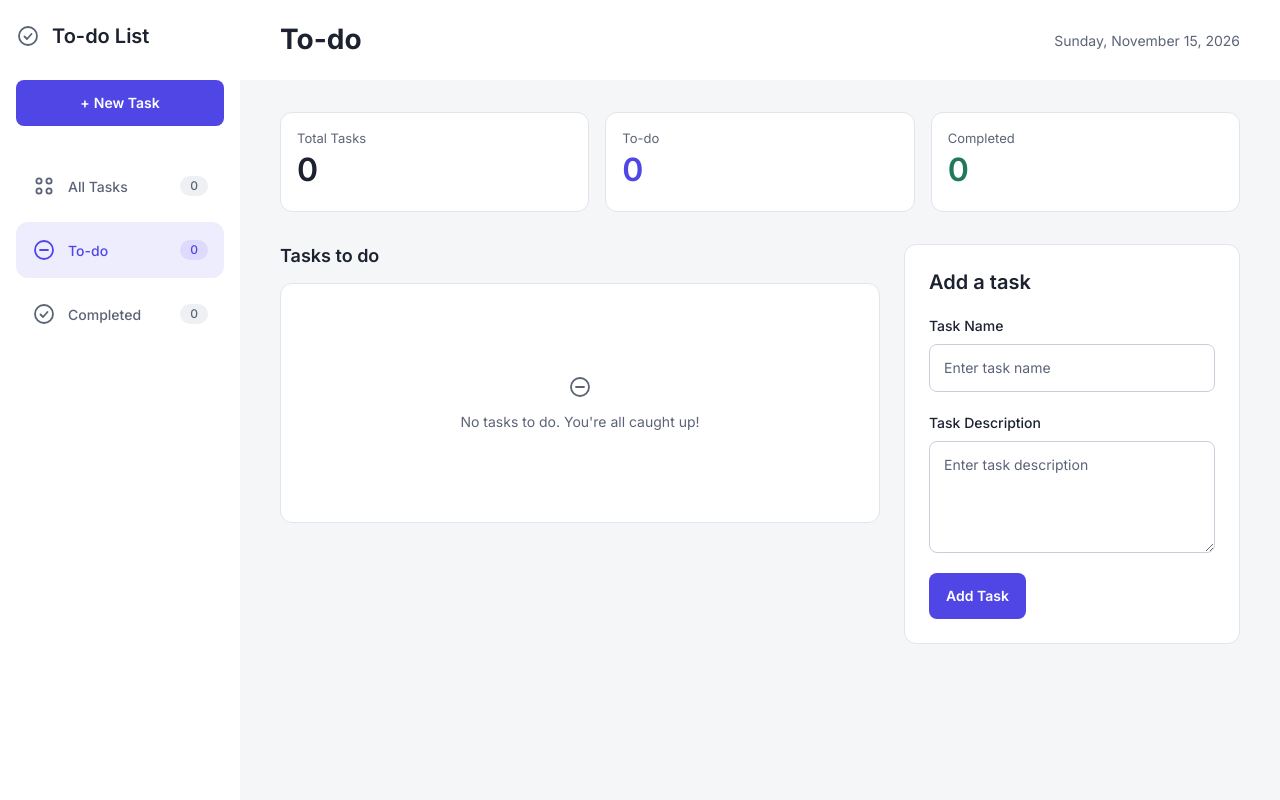
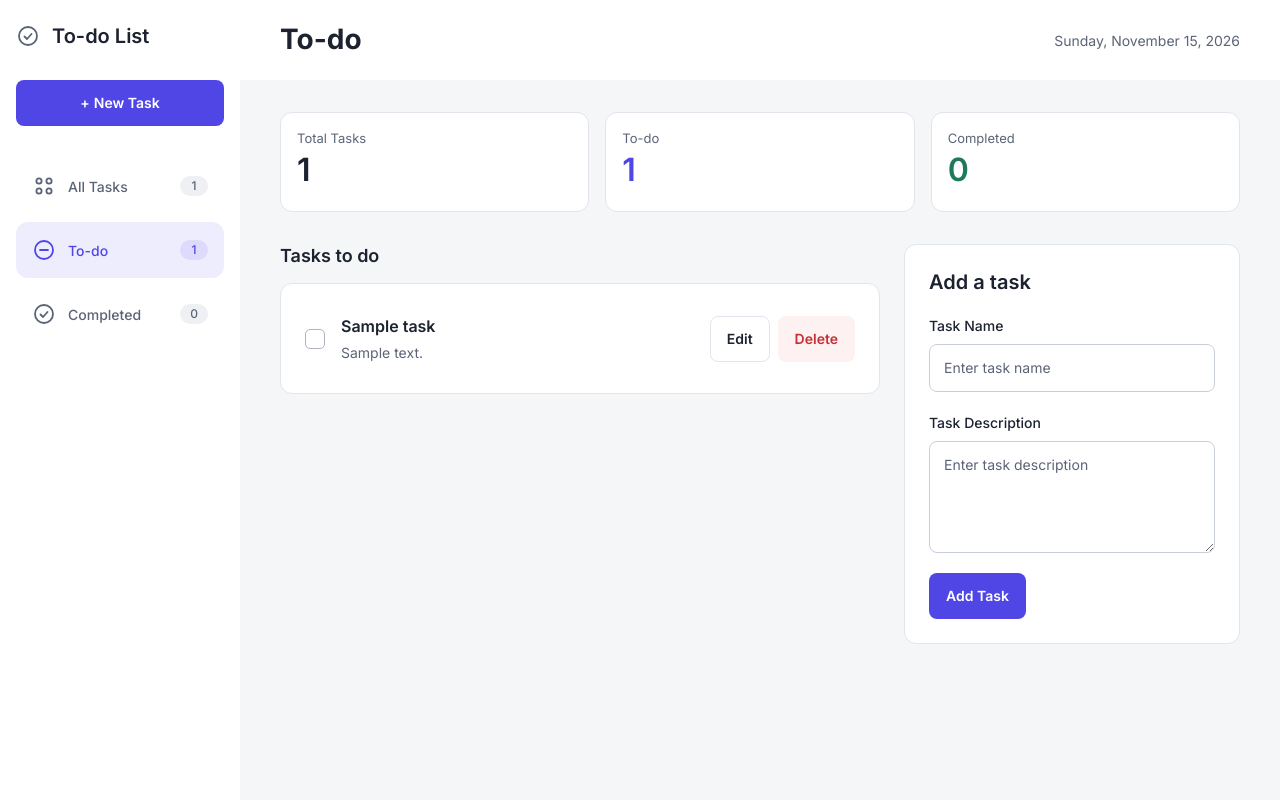
Before and after one commit to notsodrei/Skill-Issue-Inc-Lab-5, a PHP site: page / in a window 1280 px wide. Run offline with PHP 8.4, Linux system fonts and the light colour scheme; tables that the repository leaves empty hold one stand-in row (values such as "Sample post").

Commit message:
Add db.php PDO connection and implement Create/Read in index.php

```diff
--- /dev/null
+++ b/db.php
@@ -0,0 +1,13 @@
+<?php
+$host = '127.0.0.1';
+$dbname = 'task_db';
+$user = 'root';
+$pass = ''; // No password
+
+try {
+    $pdo = new PDO("mysql:host=$host;dbname=$dbname;charset=utf8mb4", $user, $pass);
+    $pdo->setAttribute(PDO::ATTR_ERRMODE, PDO::ERRMODE_EXCEPTION);
+} catch (PDOException $e) {
+    die("Database connection failed: " . $e->getMessage());
+}
+?>
--- a/index.php
+++ b/index.php
@@ -1,40 +1,30 @@
 <?php
 /**
  * Lab Activity 4: To-do List Web App (COMP016 - Web Development)
- * Single-page task manager: Create, Read, Update, Delete using PHP Sessions.
+ * Single-page task manager: Create, Read, Update, Delete using PDO.
  */
 
-// 1. Session management: must run before any HTML output
-session_start();
+// 1. Database connection (Replaces session_start)
+require_once 'db.php';
 date_default_timezone_set('Asia/Manila');
 
 const NAME_MIN = 3;
 const NAME_MAX = 100;
 const DESC_MAX = 255;
 
-$_SESSION['tasks']   = $_SESSION['tasks']   ?? [];
-$_SESSION['next_id'] = $_SESSION['next_id'] ?? 1;
-
 /* ---------- Helpers ---------- */
 
-// XSS protection: escape everything that is printed back to the page
-function e(string $value): string
-{
+function e(string $value): string {
     return htmlspecialchars($value, ENT_QUOTES, 'UTF-8');
 }
 
-// Extraction + trimming of a POST field (always returns a string)
-function post_string(string $key): string
-{
+function post_string(string $key): string {
     $value = $_POST[$key] ?? '';
     return is_string($value) ? trim($value) : '';
 }
 
-// Server-side validation: returns an array of error messages keyed by field
-function validate_task(string $name, string $description): array
-{
+function validate_task(string $name, string $description): array {
     $errors = [];
-
     if ($name === '') {
         $errors['name'] = 'Task Name cannot be empty.';
     } elseif (mb_strlen($name) < NAME_MIN) {
@@ -48,18 +38,15 @@ function validate_task(string $name, string $description): array
     } elseif (mb_strlen($description) > DESC_MAX) {
         $errors['description'] = 'Task Description cannot exceed ' . DESC_MAX . ' characters.';
     }
-
     return $errors;
 }
 
-function redirect_to(string $view): void
-{
+function redirect_to(string $view): void {
     header('Location: index.php?view=' . urlencode($view));
     exit();
 }
 
-function icon(string $name): string
-{
+function icon(string $name): string {
     $paths = [
         'logo'  => '<circle cx="12" cy="12" r="9"/><path d="m8.5 12.5 2.5 2.5 4.5-5"/>',
         'check' => '<circle cx="12" cy="12" r="9"/><path d="m8.5 12.5 2.5 2.5 4.5-5"/>',
@@ -69,36 +56,15 @@ function icon(string $name): string
         'close' => '<path d="M6 6l12 12M18 6 6 18"/>',
         'tick'  => '<path d="m5 12.5 4.5 4.5L19 7.5"/>',
     ];
-
-    return '<svg class="icon" viewBox="0 0 24 24" fill="none" stroke="currentColor" stroke-width="1.8" '
-        . 'stroke-linecap="round" stroke-linejoin="round" aria-hidden="true" focusable="false">'
-        . ($paths[$name] ?? '') . '</svg>';
+    return '<svg class="icon" viewBox="0 0 24 24" fill="none" stroke="currentColor" stroke-width="1.8" stroke-linecap="round" stroke-linejoin="round" aria-hidden="true" focusable="false">' . ($paths[$name] ?? '') . '</svg>';
 }
 
 /* ---------- View + edit target (GET) ---------- */
 
 $views = [
-    'all' => [
-        'title'   => 'All Tasks',
-        'nav'     => 'All Tasks',
-        'heading' => 'All tasks',
-        'empty'   => 'No tasks yet.',
-        'icon'    => 'all',
-    ],
-    'todo' => [
-        'title'   => 'To-do',
-        'nav'     => 'To-do',
-        'heading' => 'Tasks to do',
-        'empty'   => "No tasks to do. You're all caught up!",
-        'icon'    => 'todo',
-    ],
-    'completed' => [
-        'title'   => 'Completed',
-        'nav'     => 'Completed',
-        'heading' => 'Completed tasks',
-        'empty'   => 'No completed tasks yet.',
-        'icon'    => 'check',
-    ],
+    'all' => ['title' => 'All Tasks', 'nav' => 'All Tasks', 'heading' => 'All tasks', 'empty' => 'No tasks yet.', 'icon' => 'all'],
+    'todo' => ['title' => 'To-do', 'nav' => 'To-do', 'heading' => 'Tasks to do', 'empty' => "No tasks to do. You're all caught up!", 'icon' => 'todo'],
+    'completed' => ['title' => 'Completed', 'nav' => 'Completed', 'heading' => 'Completed tasks', 'empty' => 'No completed tasks yet.', 'icon' => 'check'],
 ];
 
 $view = $_GET['view'] ?? 'todo';
@@ -107,8 +73,7 @@ if (!is_string($view) || !isset($views[$view])) {
 }
 
 $editId = null;
-if (isset($_GET['edit']) && is_string($_GET['edit']) && ctype_digit($_GET['edit'])
-    && isset($_SESSION['tasks'][(int) $_GET['edit']])) {
+if (isset($_GET['edit']) && is_string($_GET['edit']) && ctype_digit($_GET['edit'])) {
     $editId = (int) $_GET['edit'];
 }
 
@@ -118,7 +83,6 @@ $errors    = [];
 $old       = ['name' => '', 'description' => ''];
 $postedOld = false;
 
-// Request guarding: only act on POST requests
 if ($_SERVER['REQUEST_METHOD'] === 'POST') {
     $action = post_string('action');
     $id     = (int) post_string('id');
@@ -130,13 +94,12 @@ if ($_SERVER['REQUEST_METHOD'] === 'POST') {
             $errors      = validate_task($name, $description);
 
             if (!$errors) {
-                $newId = $_SESSION['next_id']++;
-                $_SESSION['tasks'][$newId] = [
-                    'id'          => $newId,
-                    'name'        => $name,
-                    'description' => $description,
-                    'completed'   => false,
-                ];
+                // ERIN'S PART: CREATE (INSERT)
+                $stmt = $pdo->prepare("INSERT INTO tasks (task_name, task_description, status) VALUES (:name, :desc, 'pending')");
+                $stmt->execute([
+                    'name' => $name,
+                    'desc' => $description
+                ]);
                 redirect_to($view);
             }
 
@@ -145,42 +108,22 @@ if ($_SERVER['REQUEST_METHOD'] === 'POST') {
             break;
 
         case 'update':
-            if (!isset($_SESSION['tasks'][$id])) {
-                redirect_to($view);
-            }
-
-            $name        = post_string('task_name');
-            $description = post_string('task_description');
-            $errors      = validate_task($name, $description);
-
-            if (!$errors) {
-                $_SESSION['tasks'][$id]['name']        = $name;
-                $_SESSION['tasks'][$id]['description'] = $description;
-                redirect_to($view);
-            }
-
-            $editId    = $id;
-            $old       = ['name' => $name, 'description' => $description];
-            $postedOld = true;
+            // TODO: Teammates will add UPDATE PDO query here
+            redirect_to($view);
             break;
 
         case 'toggle':
-            if (isset($_SESSION['tasks'][$id])) {
-                $_SESSION['tasks'][$id]['completed'] = !$_SESSION['tasks'][$id]['completed'];
-            }
+            // TODO: Teammates will add toggle (UPDATE status) PDO query here
             redirect_to($view);
             break;
 
         case 'delete':
-            unset($_SESSION['tasks'][$id]);
+            // TODO: Teammates will add DELETE PDO query here
             redirect_to($view);
             break;
 
         case 'clear_completed':
-            $_SESSION['tasks'] = array_filter(
-                $_SESSION['tasks'],
-                fn(array $task): bool => !$task['completed']
-            );
+            // TODO: Teammates will add DELETE where status='completed' PDO query here
             redirect_to($view);
             break;
 
@@ -189,17 +132,36 @@ if ($_SERVER['REQUEST_METHOD'] === 'POST') {
     }
 }
 
-// Pre-fill the form when editing (and the task has not just failed validation)
+// Pre-fill the form when editing
 if ($editId !== null && !$postedOld) {
-    $old = [
-        'name'        => $_SESSION['tasks'][$editId]['name'],
-        'description' => $_SESSION['tasks'][$editId]['description'],
-    ];
+    $stmt = $pdo->prepare("SELECT task_name, task_description FROM tasks WHERE id = :id");
+    $stmt->execute(['id' => $editId]);
+    $taskToEdit = $stmt->fetch(PDO::FETCH_ASSOC);
+
+    if ($taskToEdit) {
+        $old = [
+            'name'        => $taskToEdit['task_name'],
+            'description' => $taskToEdit['task_description'],
+        ];
+    }
 }
 
 /* ---------- Data for rendering ---------- */
 
-$allTasks = array_values($_SESSION['tasks']);
+// ERIN'S PART: READ (SELECT)
+$stmt = $pdo->query("SELECT * FROM tasks ORDER BY created_at ASC");
+$dbTasks = $stmt->fetchAll(PDO::FETCH_ASSOC);
+
+$allTasks = [];
+foreach ($dbTasks as $row) {
+    $allTasks[] = [
+        'id'          => (int) $row['id'],
+        'name'        => $row['task_name'],
+        'description' => $row['task_description'],
+        'completed'   => ($row['status'] === 'completed')
+    ];
+}
+
 $counts   = [
     'all'       => count($allTasks),
     'todo'      => count(array_filter($allTasks, fn(array $t): bool => !$t['completed'])),
@@ -215,7 +177,6 @@ $visibleTasks = array_values(array_filter(
     }
 ));
 
-// In "All Tasks", show to-do items first, then completed ones
 if ($view === 'all') {
     usort($visibleTasks, fn(array $a, array $b): int => $a['completed'] <=> $b['completed']);
 }
@@ -240,7 +201,7 @@ $today     = new DateTimeImmutable('now');
 
 <div class="app">
 
-    <!-- Sidebar (drawer on mobile, icon rail on tablet) -->
+    <!-- Sidebar -->
     <aside class="sidebar" id="sidebar" aria-label="Sidebar">
         <div class="sidebar-head">
             <a class="brand" href="index.php?view=todo">
@@ -375,7 +336,7 @@ $today     = new DateTimeImmutable('now');
                     <?php endif; ?>
                 </section>
 
-                <!-- Task form (Create / Update): card on desktop + tablet, bottom sheet on mobile -->
+                <!-- Task form (Create / Update) -->
                 <section class="panel" id="task-panel" aria-labelledby="panel-title"
                          data-mode="<?= $isEditing ? 'edit' : 'add' ?>"
                          data-cancel-url="index.php?view=<?= e($view) ?>">
@@ -386,7 +347,6 @@ $today     = new DateTimeImmutable('now');
                         </button>
                     </div>
 
-                    <!-- Self-submitting form: no action attribute, so it posts back to this page -->
                     <form method="POST" novalidate>
                         <input type="hidden" name="action" value="<?= $isEditing ? 'update' : 'add' ?>">
                         <?php if ($isEditing): ?>
@@ -430,7 +390,7 @@ $today     = new DateTimeImmutable('now');
 
 <div class="backdrop" data-backdrop></div>
 
-<!-- Confirmation dialog (used for Delete and Clear Completed) -->
+<!-- Confirmation dialog -->
 <dialog class="dialog" id="confirm-dialog" aria-labelledby="confirm-title" aria-describedby="confirm-text">
     <h2 id="confirm-title">Delete task?</h2>
     <p id="confirm-text">Are you sure you want to delete this task?</p>
```
